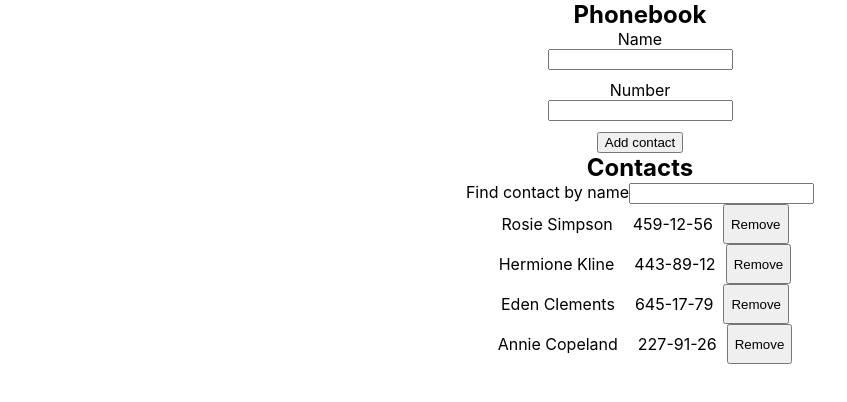
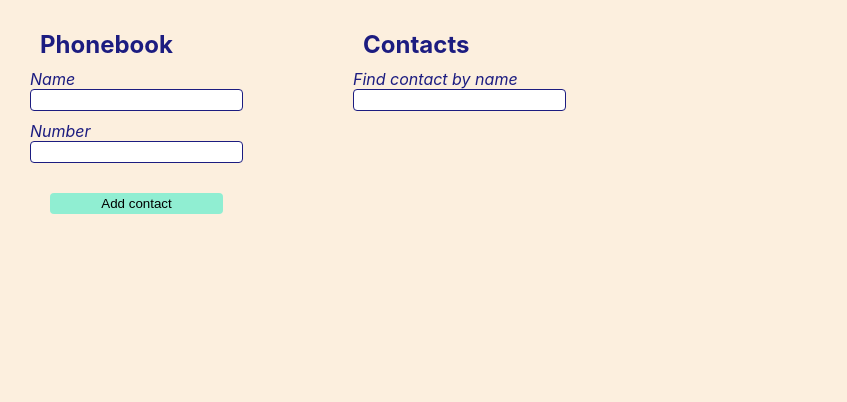
Before and after one commit to YuliaTsveleva/goit-react-hw-02-phonebook, a React (Create React App) app: page / in a window 1280 px wide. Shown: the top 402 px of the page, without its empty margins (0-847 px from the left). Built offline with nearby package versions, Linux system fonts and the light colour scheme.

Commit message:
add styles

```diff
--- a/src/App.css
+++ b/src/App.css
@@ -1,3 +1,4 @@
 .App {
-  text-align: center;
+ display: flex;
+
 }
--- a/src/App.js
+++ b/src/App.js
@@ -7,13 +7,13 @@ import Filter from './Components/Filter/Filter';
 import { nanoid } from 'nanoid';
 class App extends Component {
   state = {
-    // contacts: [],
-    contacts: [
-      { id: 'id-1', name: 'Rosie Simpson', number: '459-12-56' },
-      { id: 'id-2', name: 'Hermione Kline', number: '443-89-12' },
-      { id: 'id-3', name: 'Eden Clements', number: '645-17-79' },
-      { id: 'id-4', name: 'Annie Copeland', number: '227-91-26' },
-    ],
+    contacts: [],
+    // contacts: [
+    //   { id: 'id-1', name: 'Rosie Simpson', number: '459-12-56' },
+    //   { id: 'id-2', name: 'Hermione Kline', number: '443-89-12' },
+    //   { id: 'id-3', name: 'Eden Clements', number: '645-17-79' },
+    //   { id: 'id-4', name: 'Annie Copeland', number: '227-91-26' },
+    // ],
     filter: '',
   };
 
@@ -39,14 +39,20 @@ class App extends Component {
     });
   };
 
-  removeContact = e => {
-    console.log(e.target);
+  getFilteredContacts = () => {
+    return this.state.contacts.filter(contact =>
+      contact.name.toLowerCase().includes(this.state.filter.toLowerCase()),
+    );
+  };
+
+  removeContact = contactId => {
+    this.setState(prevState => ({
+      contacts: prevState.contacts.filter(contact => contact.id !== contactId),
+    }));
   };
 
   render() {
-    const filteredContacts = this.state.contacts.filter(contact =>
-      contact.name.toLowerCase().includes(this.state.filter.toLowerCase()),
-    );
+    const filteredContacts = this.getFilteredContacts();
 
     return (
       <div className="App">
@@ -54,10 +60,10 @@ class App extends Component {
           <AddContactForm onSubmit={this.addContact} />
         </Section>
         <Section title="Contacts">
-          <Filter value={this.state.filter} onSubmit={this.changeFilter} />
+          <Filter value={this.state.filter} onChange={this.changeFilter} />
           <ContactList
             contacts={filteredContacts}
-            onChange={this.removeContact}
+            onClick={this.removeContact}
           ></ContactList>
         </Section>
       </div>
--- a/src/Components/AddContactForm/AddContactForm.js
+++ b/src/Components/AddContactForm/AddContactForm.js
@@ -28,7 +28,8 @@ class AddContactForm extends Component {
       <form className={s.Form}>
         {CONFIG.map(field => (
           <div key={field.name}>
-            <label>{field.label}</label>
+            <label className={s.Label}>
+              {field.label}
               <input
                 id={nanoid()}
                 value={this.state[field.name]}
@@ -40,9 +41,10 @@ class AddContactForm extends Component {
                 title={field.title}
                 required
               />
+            </label>
           </div>
         ))}
-        <button type="submit" onClick={this.handleSubmit}>
+        <button className={s.Button} type="submit" onClick={this.handleSubmit}>
           Add contact
         </button>
       </form>
--- a/src/Components/AddContactForm/AddContactForm.module.css
+++ b/src/Components/AddContactForm/AddContactForm.module.css
@@ -1,4 +1,35 @@
-.Input{
-    display:block;
-    margin: 0 auto 10px;
+.Form {
+  display: flex;
+  flex-direction: column;
 }
+
+.Label {
+  color: rgb(28, 28, 128);
+  font-style: italic;
+}
+
+.Input {
+  font-size: 16px;
+  display: block;
+  margin: 0 auto 10px;
+  border: 1px solid rgb(28, 28, 128);
+  border-radius: 4px;
+}
+
+.Input:hover,
+.Input:focus {
+  outline: 2px solid rgb(74, 147, 243);
+  outline-style: dotted;
+}
+
+.Button {
+  margin: 20px;
+  background-color: rgb(144, 238, 210);
+  border:2px solid transparent;
+  border-radius: 4px;
+  cursor: pointer;
+}
+
+.Button:hover, .Button:focus{
+  background-color:  rgb(73, 204, 165);
+}
--- a/src/Components/ContactItem/ContactItem.js
+++ b/src/Components/ContactItem/ContactItem.js
@@ -2,15 +2,15 @@ import React from 'react';
 import PropTypes from 'prop-types';
 import s from './ContactItem.module.css';
 
-function ContactItem({ name, number, onSubmit }) {
+function ContactItem({ id, name, number, onClick }) {
   return (
-    <>
+    <li key={id} className={s.Item}>
       <p className={s.Name}>{name}</p>
       <p className={s.Number}>{number}</p>
-      <button type="submit" onSubmit={onSubmit}>
+      <button type="button" onClick={() => onClick()} className={s.Button}>
         Remove
       </button>
-    </>
+    </li>
   );
 }
 
--- a/src/Components/ContactItem/ContactItem.module.css
+++ b/src/Components/ContactItem/ContactItem.module.css
@@ -1,9 +1,30 @@
+.Item {
+  display: flex;
+  align-items: center;
+  color:rgb(28, 28, 128);
+  font-weight: 500;
+  line-height: 0.5;
+
+}
 .Name {
-  padding: 10px;
-
+  padding: 10px 0;
+  width: 150px;
 }
 
 .Number {
-  padding: 10px;
+  padding: 10px 0;
+  width: 150px;
+}
 
+.Button {
+  padding: 0 10px;
+  height: 20px;
+  background-color: rgb(243, 176, 176);
+  border: none;
+  border-radius: 4px;
+  cursor: pointer;
 }
+
+.Button:hover, .Button:focus{
+  background-color:  lightcoral;
+}
--- a/src/Components/ContactList/ContactList.js
+++ b/src/Components/ContactList/ContactList.js
@@ -3,17 +3,17 @@ import PropTypes from 'prop-types';
 import s from './ContactList.module.css';
 import ContactItem from '../ContactItem/ContactItem';
 
-function ContactList({ contacts, onSubmit }) {
+function ContactList({ contacts, onClick }) {
   return (
     <ul className={s.contactsList}>
       {contacts.map(contact => (
-        <li key={contact.id} className={s.Item}>
-          <ContactItem
-            name={contact.name}
-            number={contact.number}
-            onSubmit={onSubmit}
-          />
-        </li>
+        <ContactItem
+          key={contact.id}
+          id={contact.id}
+          name={contact.name}
+          number={contact.number}
+          onClick={() => onClick(contact.id)}
+        />
       ))}
     </ul>
   );
--- a/src/Components/ContactList/ContactList.module.css
+++ b/src/Components/ContactList/ContactList.module.css
@@ -1,10 +1,7 @@
-.contactsList{
-    list-style: none;
-    display: flex;
-    flex-direction: column;
-    align-items: center;
-    padding: 0;
-
+.contactsList {
+  list-style: none;
+  display: flex;
+  flex-direction: column;
+  align-items: flex-start;
+  padding: 0;
 }
-
-.Item{display: flex;}
--- a/src/Components/Filter/Filter.js
+++ b/src/Components/Filter/Filter.js
@@ -4,10 +4,10 @@ import s from './Filter.module.css';
 
 const Filter = ({ value, onChange }) => {
   return (
-    <label>
+    <label className={s.Label}>
       Find contact by name
       <input
-        className={s.FilterInput}
+        className={s.Input}
         type="text"
         value={value}
         onChange={onChange}
--- a/src/Components/Filter/Filter.module.css
+++ b/src/Components/Filter/Filter.module.css
@@ -0,0 +1,18 @@
+.Label {
+  color: rgb(28, 28, 128);
+  font-style: italic;
+}
+
+.Input {
+  font-size: 16px;
+  display: block;
+  margin-bottom: 10px;
+  border: 1px solid rgb(28, 28, 128);
+  border-radius: 4px;
+}
+
+.Input:hover,
+.Input:focus {
+  outline: 2px solid rgb(74, 147, 243);
+  outline-style: dotted;
+}
--- a/src/Components/Section/Section.module.css
+++ b/src/Components/Section/Section.module.css
@@ -0,0 +1,17 @@
+.Section{
+
+    padding: 20px 30px;
+}
+
+.Section:first-child{
+    margin-right: 50px;
+}
+
+.Section:nth-child(2){
+    width: 100vw;
+}
+
+.Title{
+    color:rgb(28, 28, 128);
+    padding: 10px;
+}
--- a/src/index.css
+++ b/src/index.css
@@ -7,6 +7,7 @@ body {
     sans-serif;
   -webkit-font-smoothing: antialiased;
   -moz-osx-font-smoothing: grayscale;
+   background-color: rgb(252, 239, 222);
 }
 
 *,
```
Lines whose indentation alone changed are shown as unchanged.
